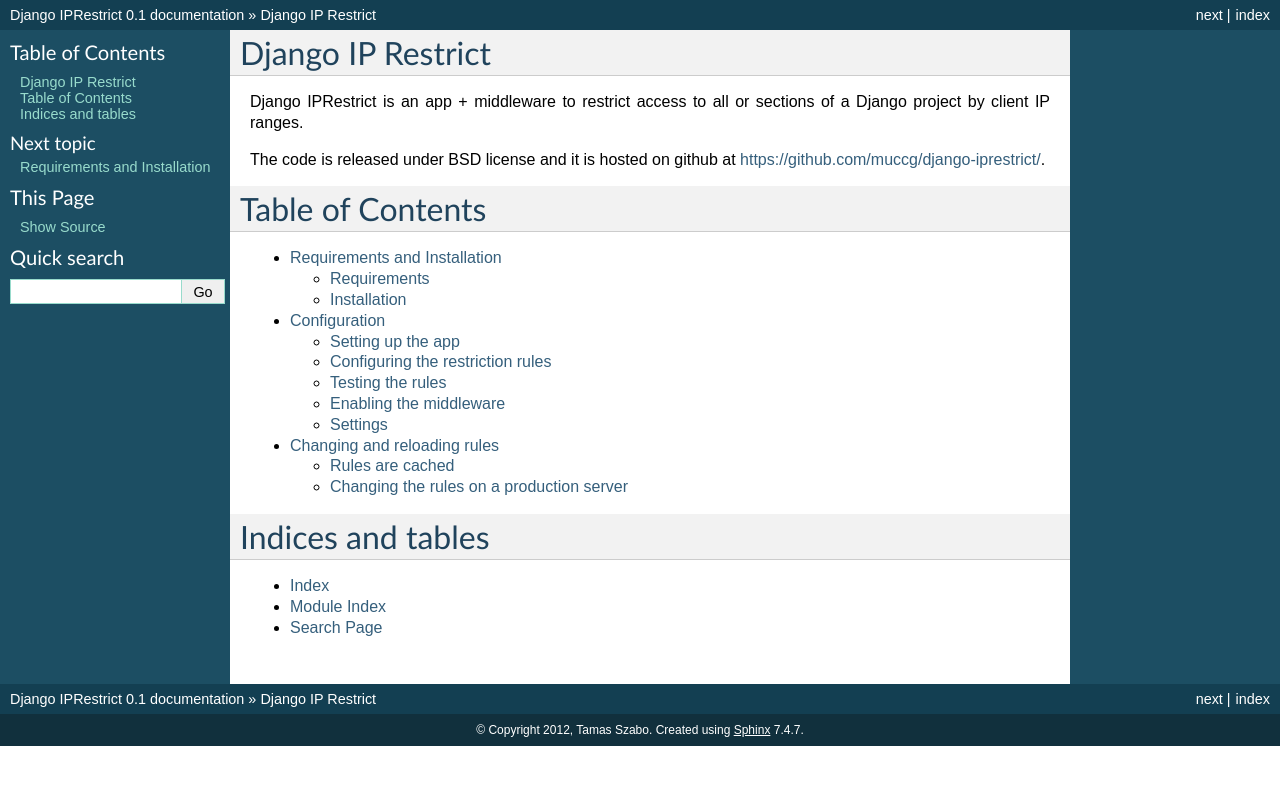
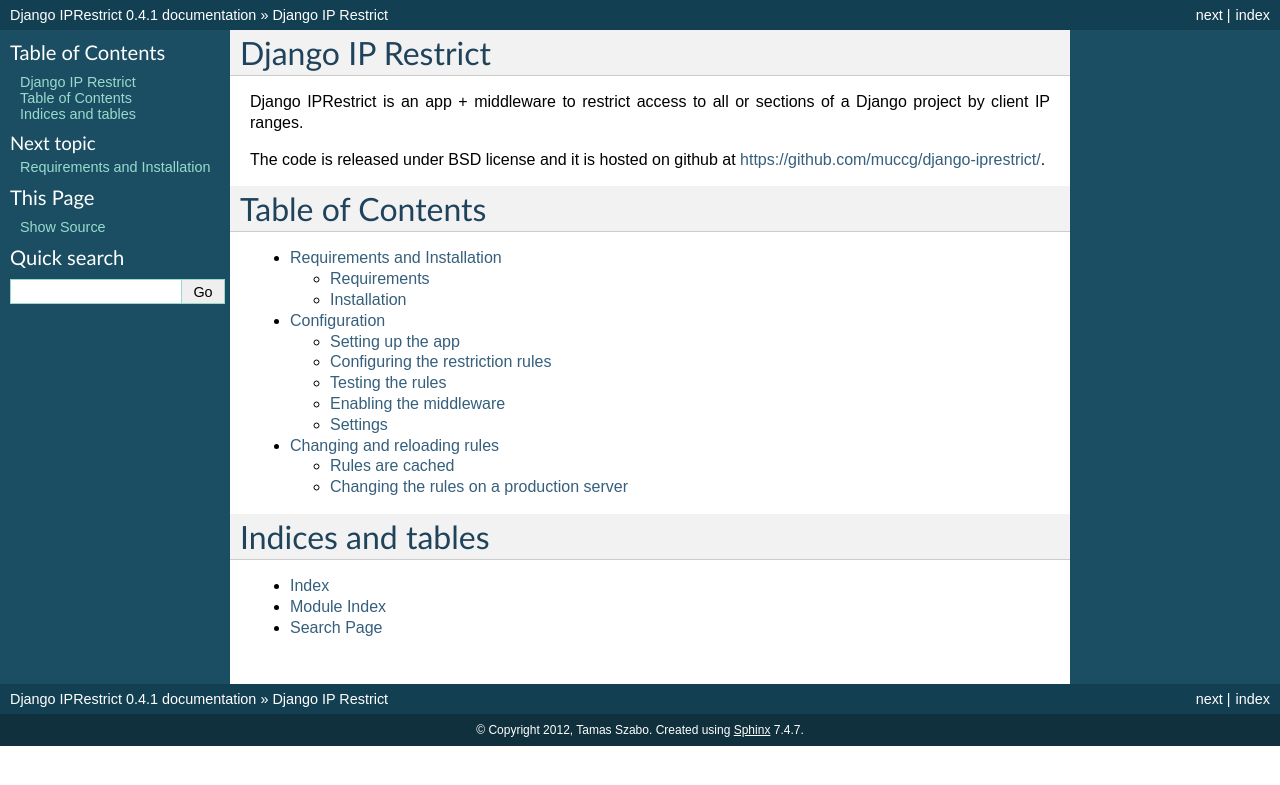
Before and after one commit to muccg/django-iprestrict, a Sphinx documentation site: the page built from docs/index.rst, in a window 1280 px wide. Shown: the top 785 px of the page. Built offline with Sphinx 7.4.7, drawn with Linux system fonts in a browser that asks for light colours; part of the change alters nothing that is shown.

```diff
--- a/docs/conf.py
+++ b/docs/conf.py
@@ -16,7 +16,7 @@ import sys, os
 # If extensions (or modules to document with autodoc) are in another directory,
 # add these directories to sys.path here. If the directory is relative to the
 # documentation root, use os.path.abspath to make it absolute, like shown here.
-#sys.path.insert(0, os.path.abspath('.'))
+sys.path.insert(0, os.path.abspath(".."))
 
 # -- General configuration -----------------------------------------------------
 
@@ -46,11 +46,13 @@ copyright = u'2012, Tamas Szabo'
 # The version info for the project you're documenting, acts as replacement for
 # |version| and |release|, also used in various other places throughout the
 # built documents.
-#
+
+from iprestrict import __version__
+
 # The short X.Y version.
-version = '0.1'
+version = __version__
 # The full version, including alpha/beta/rc tags.
-release = '0.1'
+release = __version__
 
 # The language for content autogenerated by Sphinx. Refer to documentation
 # for a list of supported languages.
```
